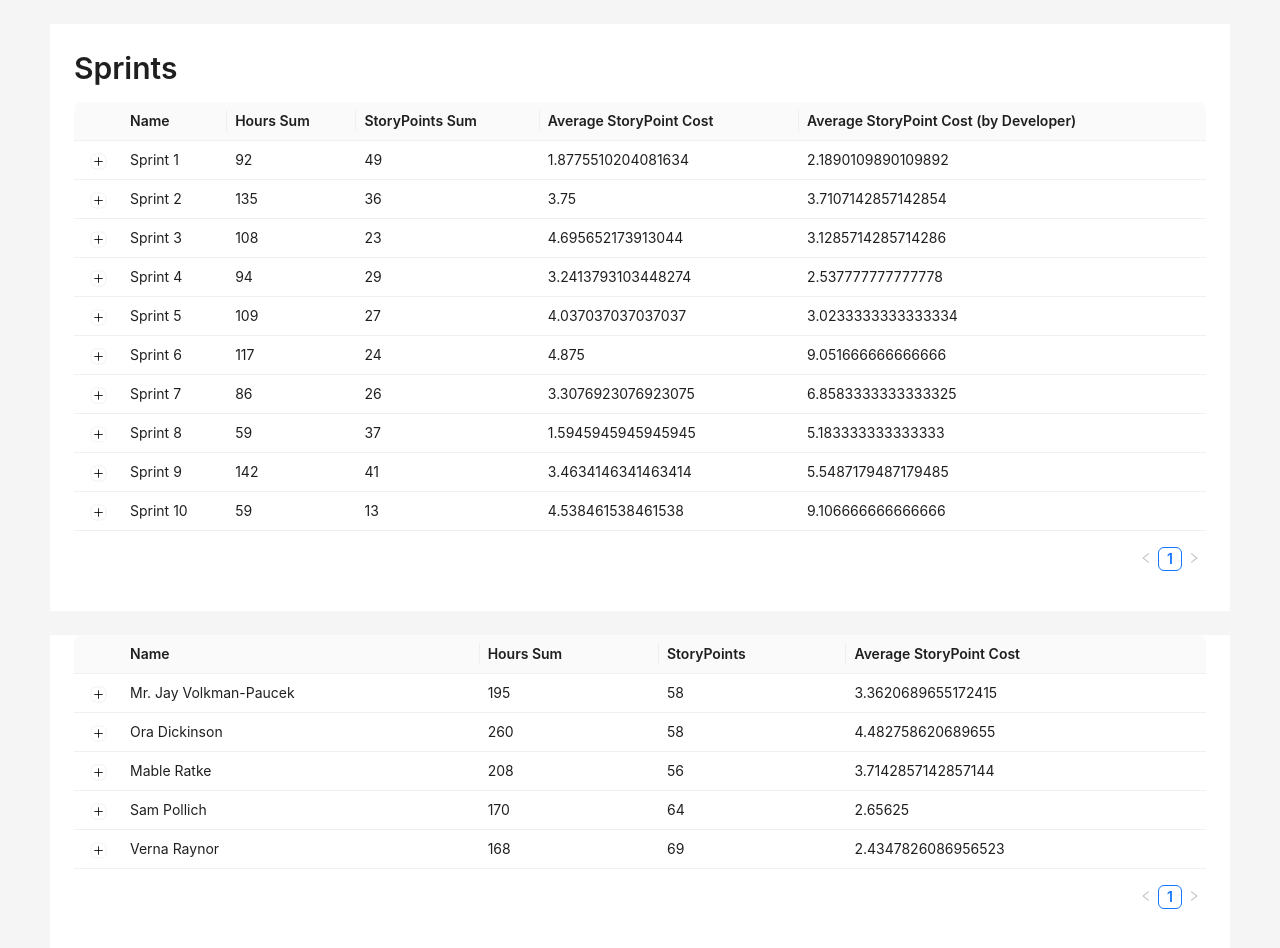
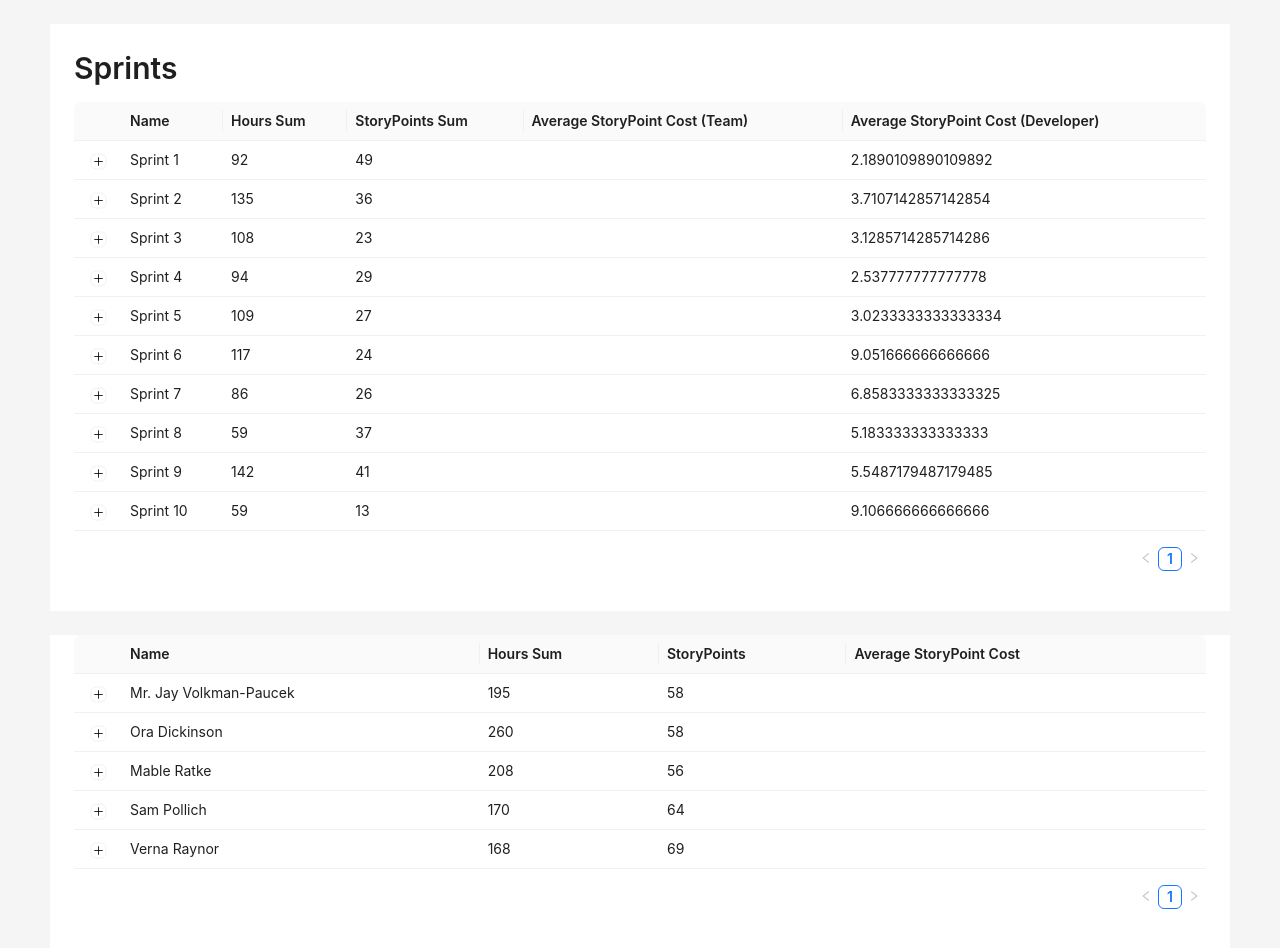
Before and after one commit to sakharov-de/sakharov.de, a React (Create React App) app: page /sp-calculator in a window 1280 px wide. Shown: the top 948 px of the page. Built offline with nearby package versions, Linux system fonts and the light colour scheme.

Commit message:
Change texts for average storypoints

```diff
--- a/src/apps/sp-calculator/presentation/pages/home-page/index.tsx
+++ b/src/apps/sp-calculator/presentation/pages/home-page/index.tsx
@@ -14,7 +14,7 @@ interface SprintDataType {
   name: string;
   hoursSum: number;
   storyPointsSum: number;
-  averageStoryPointCost: number | null;
+  averageStoryPointCostByTeam: number | null;
   averageStoryPointCostByDeveloper: number | null;
 }
 interface SprintDeveloperDataType {
@@ -30,7 +30,7 @@ interface DeveloperDataType {
   name: string;
   hoursSum: number;
   storyPointsSum: number;
-  averageStoryPointCost: number | null;
+  averageStoryPointCostByTeam: number | null;
 }
 interface DeveloperSprintDataType {
   key: React.Key;
@@ -94,12 +94,12 @@ export const HomePage: React.FC = () => {
         key: "storyPointsSum",
       },
       {
-        title: "Average StoryPoint Cost",
+        title: "Average StoryPoint Cost (Team)",
         dataIndex: "averageStoryPointCost",
         key: "averageStoryPointCost",
       },
       {
-        title: "Average StoryPoint Cost (by Developer)",
+        title: "Average StoryPoint Cost (Developer)",
         dataIndex: "averageStoryPointCostByDeveloper",
         key: "averageStoryPointCostByDeveloper",
       },
@@ -110,7 +110,7 @@ export const HomePage: React.FC = () => {
       name: sprint.name,
       hoursSum: developerReportsService.getHoursSumFromBy(sprint),
       storyPointsSum: developerReportsService.getStoryPointsSumBy(sprint),
-      averageStoryPointCost:
+      averageStoryPointCostByTeam:
         developerReportsService.getAverageStoryPointCostBy(sprint),
       averageStoryPointCostByDeveloper:
         developerReportsService.getSubjectAverageStoryPointCostBy(sprint),
@@ -196,7 +196,7 @@ export const HomePage: React.FC = () => {
         name: developer.name,
         hoursSum: developerReportsService.getHoursSumFromBy(developer),
         storyPointsSum: developerReportsService.getStoryPointsSumBy(developer),
-        averageStoryPointCost:
+        averageStoryPointCostByTeam:
           developerReportsService.getAverageStoryPointCostBy(developer),
       };
     });
```
